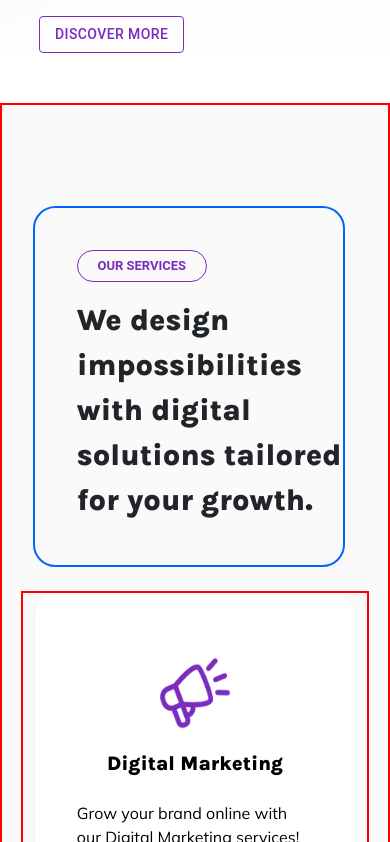
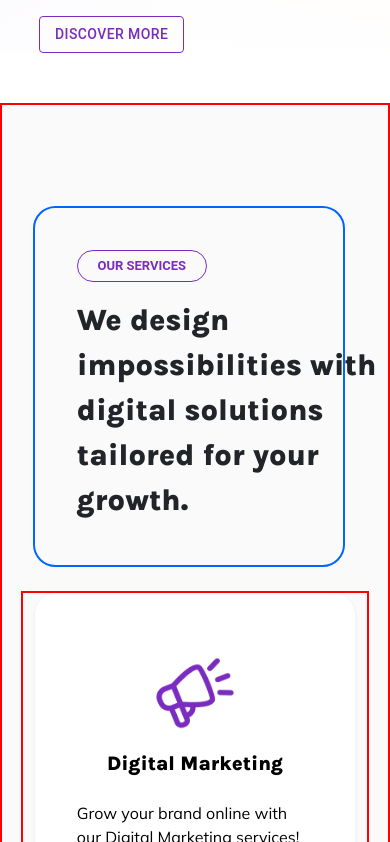
Before and after one commit to Muskan-Shobhawat/ViChainBackend, a React (Vite) app: page / in a window 390 px wide. Shown: the part 2175-3017 px from the top of the page. Built offline with nearby package versions, Linux system fonts and the light colour scheme.

Commit message:
Initial commit

```diff
--- a/src/CSS/Home/ServiceSection.css
+++ b/src/CSS/Home/ServiceSection.css
@@ -532,7 +532,7 @@
     /* border: 2px solid rgb(0, 102, 255) !important; */
     font-weight: 800 !important;
     font-size: 30px;
-    width: 70vw;
+    width: 80vw;
     text-align: left;
   }
 
@@ -550,7 +550,7 @@
 
   .imgset {
     height: 10vh;
-    width: 20vw;
+    width: 22vw;
     margin: 2vh 0vw;
     /* border: 2px solid red; */
   }
```
